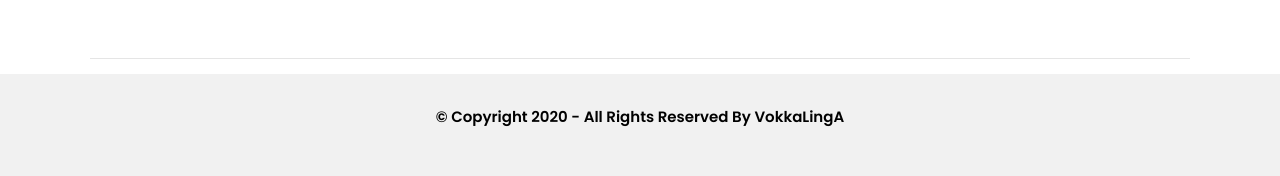
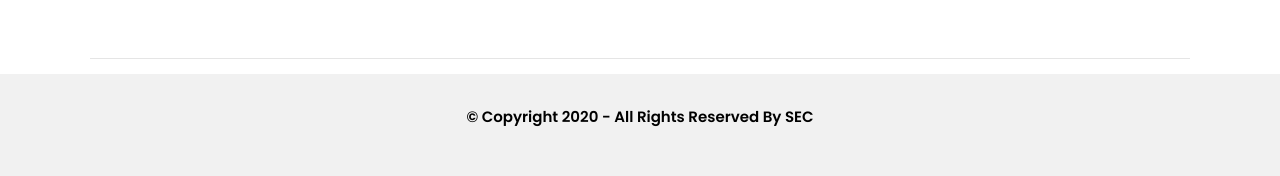
Before and after one commit to RaviRafaliya11/Student-Election-Council, a PHP site: page / in a window 1280 px wide. Shown: the part 4276-4452 px from the top of the page. Run offline with PHP 8.4, Linux system fonts and the light colour scheme.

Commit message:
reuploading

```diff
--- a/index.php
+++ b/index.php
@@ -272,7 +272,7 @@ if(isset($_SESSION['email'])) {
 
   </div>
         <footer class="w3-center w3-light-grey w3-padding-32">
-  <p>© Copyright 2020 - All Rights Reserved By <a title="SEC" target="_blank" class="w3-hover-text-green">VokkaLingA</a></p>
+  <p>© Copyright 2020 - All Rights Reserved By <a title="SEC" target="_blank" class="w3-hover-text-green">SEC</a></p>
 </footer>
       <script
   src="https://code.jquery.com/jquery-3.4.1.js"
```
